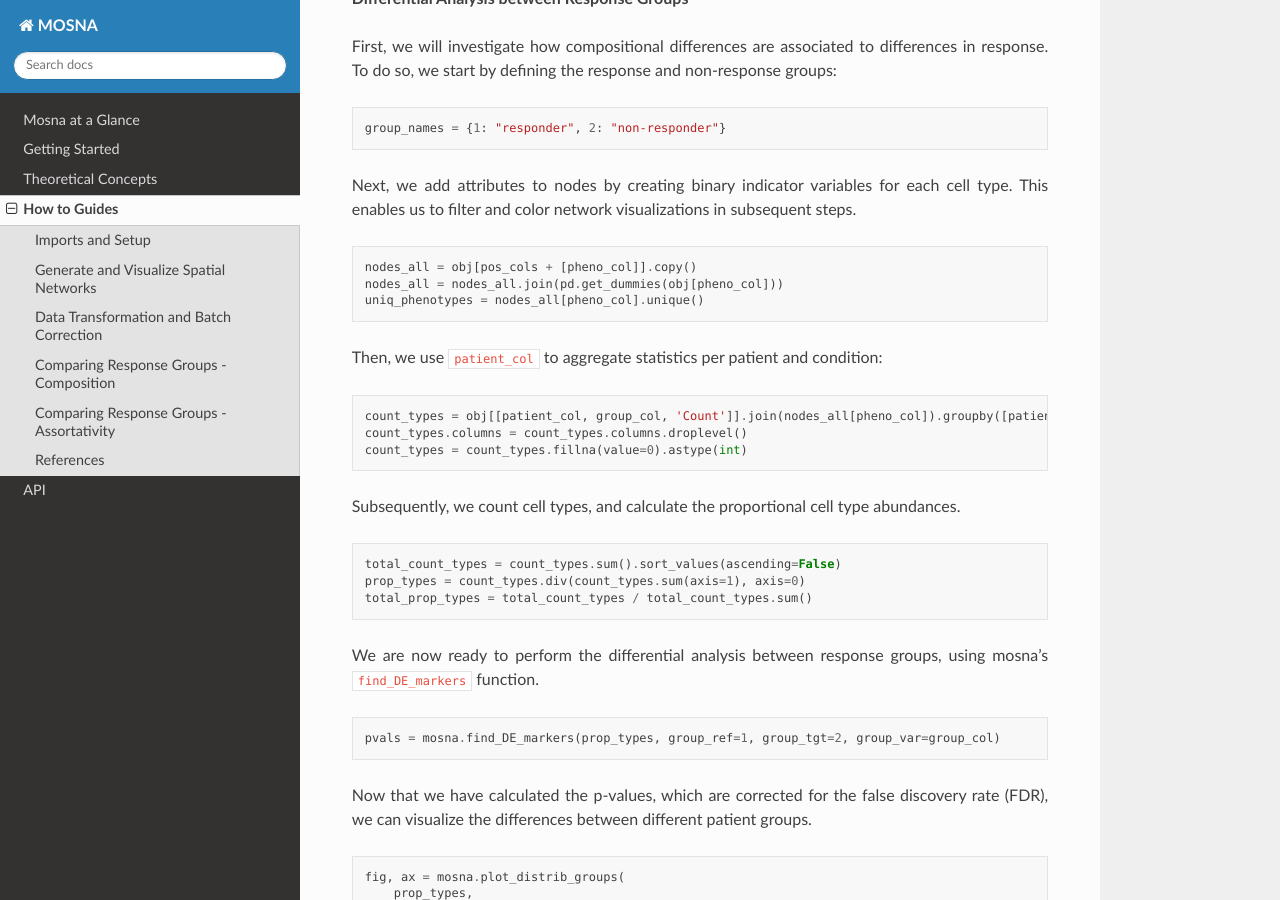
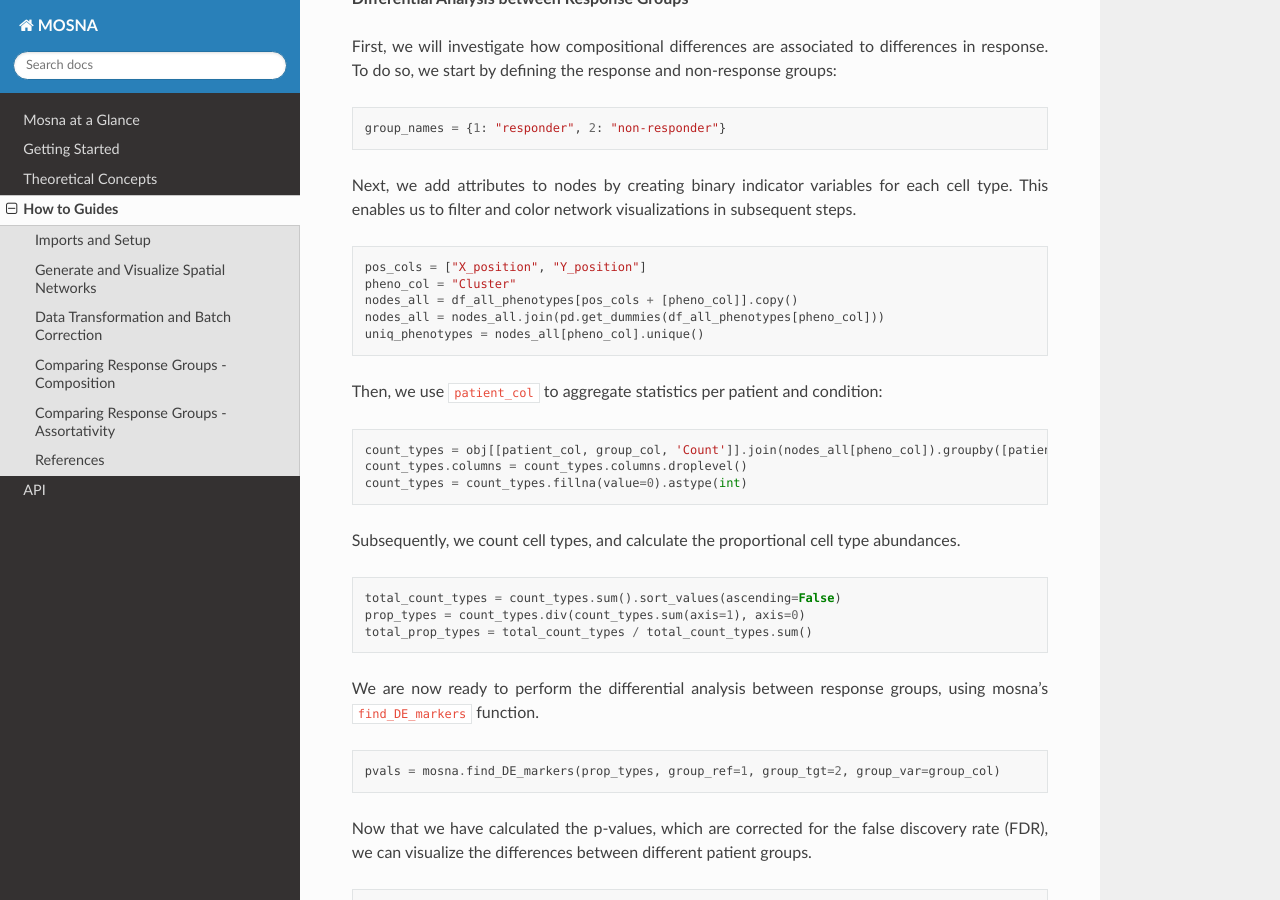
Before and after one commit to Bram-Simon/mosna_documentation, a Sphinx documentation site: the page built from docs/source/how_to_guides.rst, in a window 1280 px wide and 900 px high, scrolled down 7555 px. Built offline with Sphinx 7.4.7 and the Read the Docs theme 3.1.0, drawn with Linux system fonts in a browser that asks for light colours.

Commit message:
update from previous date

```diff
--- a/docs/source/how_to_guides.rst
+++ b/docs/source/how_to_guides.rst
@@ -408,8 +408,10 @@ in subsequent steps.
 
 .. code-block:: python
 
-  nodes_all = obj[pos_cols + [pheno_col]].copy()
-  nodes_all = nodes_all.join(pd.get_dummies(obj[pheno_col]))
+  pos_cols = ["X_position", "Y_position"]
+  pheno_col = "Cluster"
+  nodes_all = df_all_phenotypes[pos_cols + [pheno_col]].copy()
+  nodes_all = nodes_all.join(pd.get_dummies(df_all_phenotypes[pheno_col]))
   uniq_phenotypes = nodes_all[pheno_col].unique()
 
 
```
